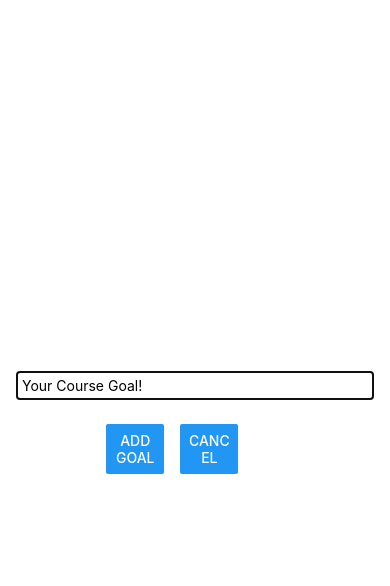
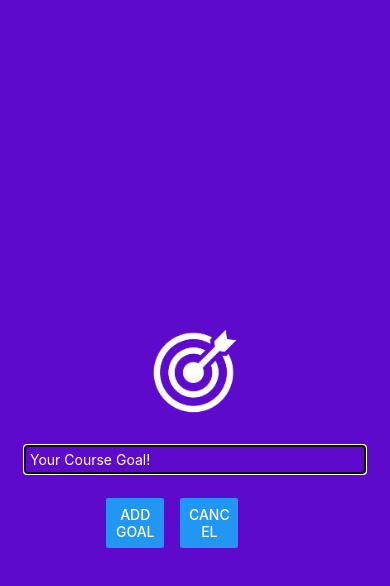
Before and after one commit to KaleabIsDoneWithJava/Goal_List_App-React_Native, a React Native app: screen / in a window 390 px wide. Both pictures are taken after a click on the button "ADD NEW GOAL". Shown: the top 586 px of the page. Built offline with nearby package versions, Linux system fonts and the light colour scheme.

Commit message:
Working with Images & Changing Colors

```diff
--- a/App.js
+++ b/App.js
@@ -14,6 +14,7 @@ export default function App() {
 
   function endAddGoalHandler() {
     setModalIsVisible(false);
+
   }
 
   function addGoalHandler(enteredGoalText) {
--- a/components/GoalInput.js
+++ b/components/GoalInput.js
@@ -1,5 +1,12 @@
 import { useState } from "react";
-import { TextInput, StyleSheet, View, Button, Modal } from "react-native";
+import {
+  TextInput,
+  StyleSheet,
+  View,
+  Button,
+  Modal,
+  Image,
+} from "react-native";
 
 function GoalInput(props) {
   const [enteredGoalText, setEnteredGoalText] = useState("");
@@ -12,13 +19,22 @@ function GoalInput(props) {
     props.onAddGoal(enteredGoalText);
     setEnteredGoalText("");
   }
+  function closeModalHandler(){
+    props.onCancel();
+    setEnteredGoalText("");
+  }
 
   return (
-    <Modal visible={props.visible} animationType="fade">
+    <Modal visible={props.visible} animationType="slide">
       <View style={styles.inputContainer}>
+        <Image
+          style={styles.image}
+          source={require("../assets/images/goal.png")}
+        />
         <TextInput
           style={styles.input}
           placeholder="Your Course Goal!"
+          placeholderTextColor="#ffffff"
           onChangeText={goalInputHandler}
           value={enteredGoalText}
         />
@@ -27,7 +43,7 @@ function GoalInput(props) {
             <Button title="Add Goal" onPress={addGoalHandler} />
           </View>
           <View style={styles.button}>
-            <Button title="Cancel" onPress={props.onCancel} />
+            <Button title="Cancel" onPress={closeModalHandler} />
           </View>
         </View>
       </View>
@@ -42,8 +58,14 @@ const styles = StyleSheet.create({
     flex: 1,
     justifyContent: "center",
     alignItems: "center",
-    padding: 16,
-    borderColor: "#cccccc",
+    padding: 24,
+    backgroundColor: "#5e0acc",
+  },
+
+  image: {
+    width: 100,
+    height: 100,
+    margin: 24,
   },
 
   input: {
@@ -51,6 +73,7 @@ const styles = StyleSheet.create({
     borderColor: "#cccccc",
     padding: 5,
     width: "100%",
+    color: "#ffffff",
   },
 
   buttonContainer: {
@@ -60,6 +83,6 @@ const styles = StyleSheet.create({
 
   button: {
     marginHorizontal: 8,
-    width:"30%",
+    width: "30%",
   },
 });
```
Also changed, not shown: assets/images/goal.png (added).
